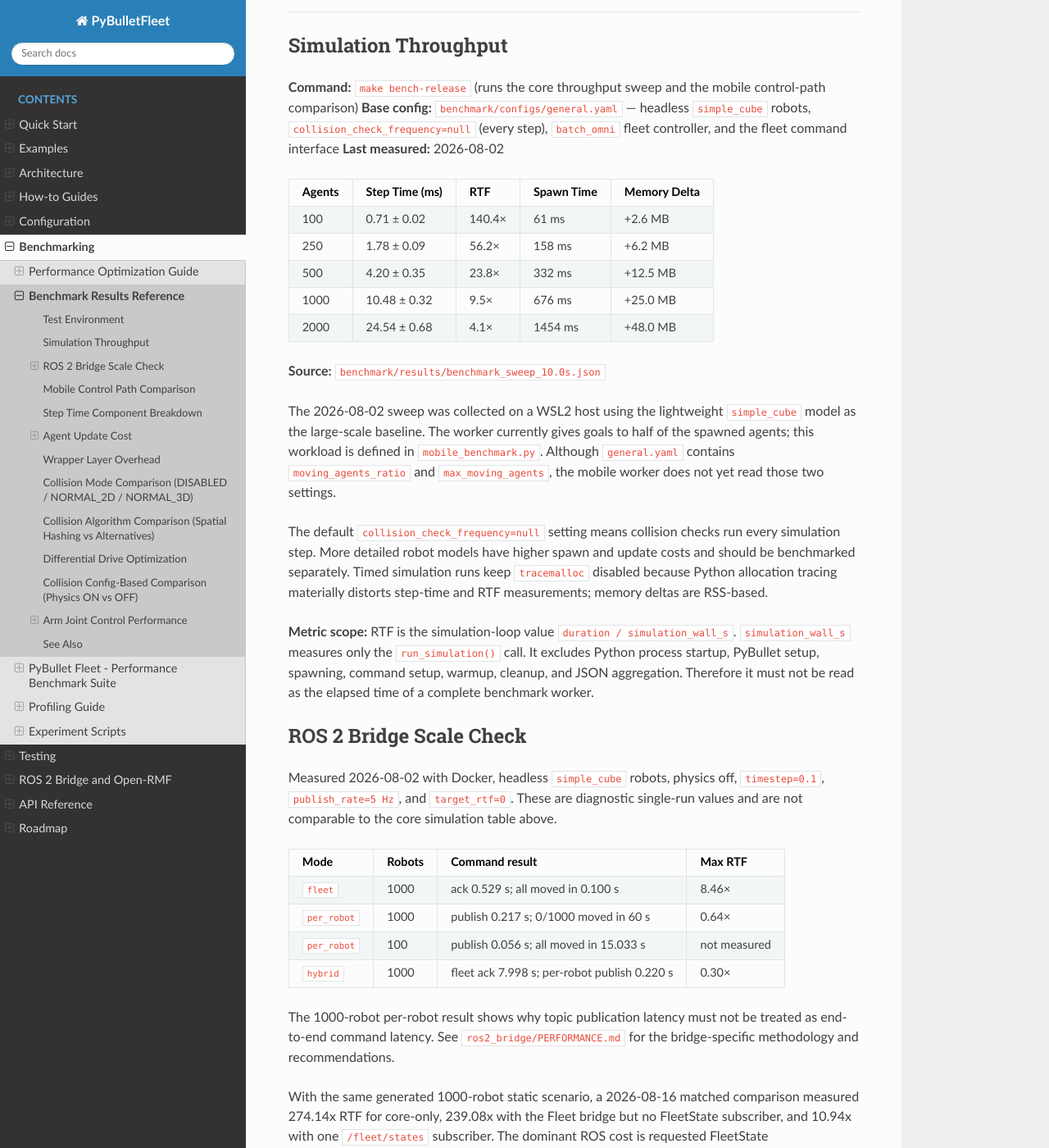
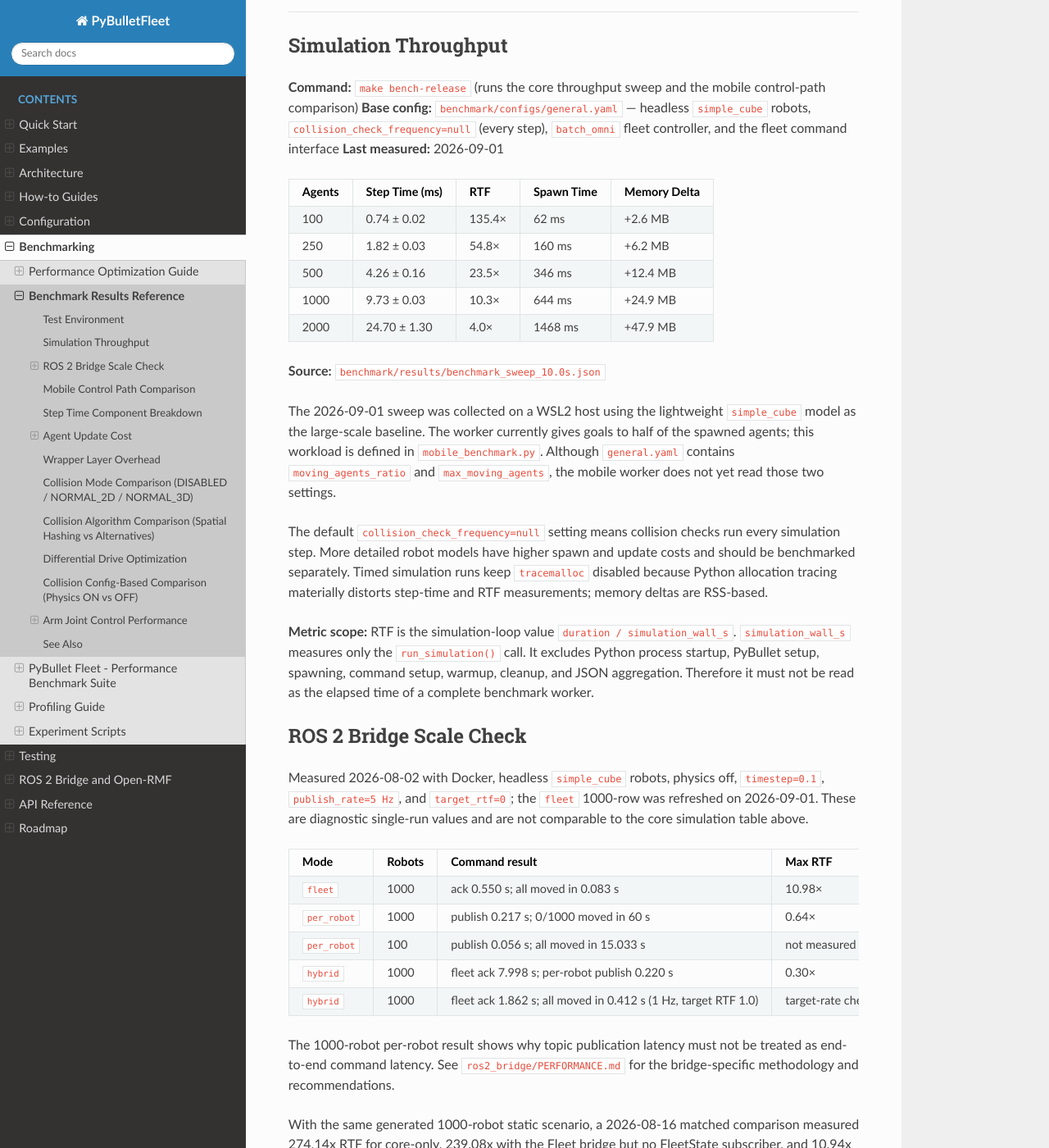
Before and after one commit to yuokamoto/PyBulletFleet, a Sphinx documentation site: the page built from docs/benchmarking/results.md, in a window 1280 px wide and 1400 px high, scrolled down 523 px. Shown: the whole window at 82% size. Built offline with Sphinx 7.4.7 and the Read the Docs theme 3.1.0, drawn with Linux system fonts in a browser that asks for light colours; some of the changed text lies outside the part shown.

```diff
--- a/docs/benchmarking/results.md
+++ b/docs/benchmarking/results.md
@@ -23,19 +23,19 @@ see [Benchmark Suite](benchmark-suite) and [Profiling Guide](profiling-guide).
 **Base config:** `benchmark/configs/general.yaml` — headless `simple_cube`
 robots, `collision_check_frequency=null` (every step), `batch_omni` fleet
 controller, and the fleet command interface
-**Last measured:** 2026-08-02
+**Last measured:** 2026-09-01
 
 | Agents | Step Time (ms) | RTF   | Spawn Time | Memory Delta |
 |--------|----------------|-------|------------|--------------|
-| 100    | 0.71 ± 0.02    | 140.4× | 61 ms     | +2.6 MB      |
-| 250    | 1.78 ± 0.09    | 56.2×  | 158 ms    | +6.2 MB      |
-| 500    | 4.20 ± 0.35    | 23.8×  | 332 ms    | +12.5 MB     |
-| 1000   | 10.48 ± 0.32   | 9.5×   | 676 ms    | +25.0 MB     |
-| 2000   | 24.54 ± 0.68   | 4.1×   | 1454 ms   | +48.0 MB     |
+| 100    | 0.74 ± 0.02    | 135.4× | 62 ms     | +2.6 MB      |
+| 250    | 1.82 ± 0.03    | 54.8×  | 160 ms    | +6.2 MB      |
+| 500    | 4.26 ± 0.16    | 23.5×  | 346 ms    | +12.4 MB     |
+| 1000   | 9.73 ± 0.03    | 10.3×  | 644 ms    | +24.9 MB     |
+| 2000   | 24.70 ± 1.30   | 4.0×   | 1468 ms   | +47.9 MB     |
 
 **Source:** `benchmark/results/benchmark_sweep_10.0s.json`
 
-The 2026-08-02 sweep was collected on a WSL2 host using the lightweight
+The 2026-09-01 sweep was collected on a WSL2 host using the lightweight
 `simple_cube` model as the large-scale baseline. The worker currently gives
 goals to half of the spawned agents; this workload is defined in
 `mobile_benchmark.py`. Although `general.yaml` contains
@@ -58,15 +58,17 @@ must not be read as the elapsed time of a complete benchmark worker.
 ## ROS 2 Bridge Scale Check
 
 Measured 2026-08-02 with Docker, headless `simple_cube` robots, physics off,
-`timestep=0.1`, `publish_rate=5 Hz`, and `target_rtf=0`. These are diagnostic
-single-run values and are not comparable to the core simulation table above.
+`timestep=0.1`, `publish_rate=5 Hz`, and `target_rtf=0`; the `fleet` 1000-row
+was refreshed on 2026-09-01. These are diagnostic single-run values and are
+not comparable to the core simulation table above.
 
 | Mode | Robots | Command result | Max RTF |
 |------|--------|----------------|---------|
-| `fleet` | 1000 | ack 0.529 s; all moved in 0.100 s | 8.46× |
+| `fleet` | 1000 | ack 0.550 s; all moved in 0.083 s | 10.98× |
 | `per_robot` | 1000 | publish 0.217 s; 0/1000 moved in 60 s | 0.64× |
 | `per_robot` | 100 | publish 0.056 s; all moved in 15.033 s | not measured |
 | `hybrid` | 1000 | fleet ack 7.998 s; per-robot publish 0.220 s | 0.30× |
+| `hybrid` | 1000 | fleet ack 1.862 s; all moved in 0.412 s (1 Hz, target RTF 1.0) | target-rate check |
 
 The 1000-robot per-robot result shows why topic publication latency must not be
 treated as end-to-end command latency. See `ros2_bridge/PERFORMANCE.md` for
--- a/pyproject.toml
+++ b/pyproject.toml
@@ -4,7 +4,7 @@ build-backend = "setuptools.build_meta"
 
 [project]
 name = "pybullet-fleet"
-version = "0.7.4"
+version = "0.8.0"
 description = "Multi-robot simulation framework with PyBullet"
 readme = "README.md"
 requires-python = ">=3.10"
```
Also changed, not shown: other parts of docs/benchmarking/results.md (+6 -6 lines), README.md (+5 -5 lines), docs/index.md (+5 -5 lines), ros2_bridge/PERFORMANCE.md (+2 -2 lines), 2 other files.
